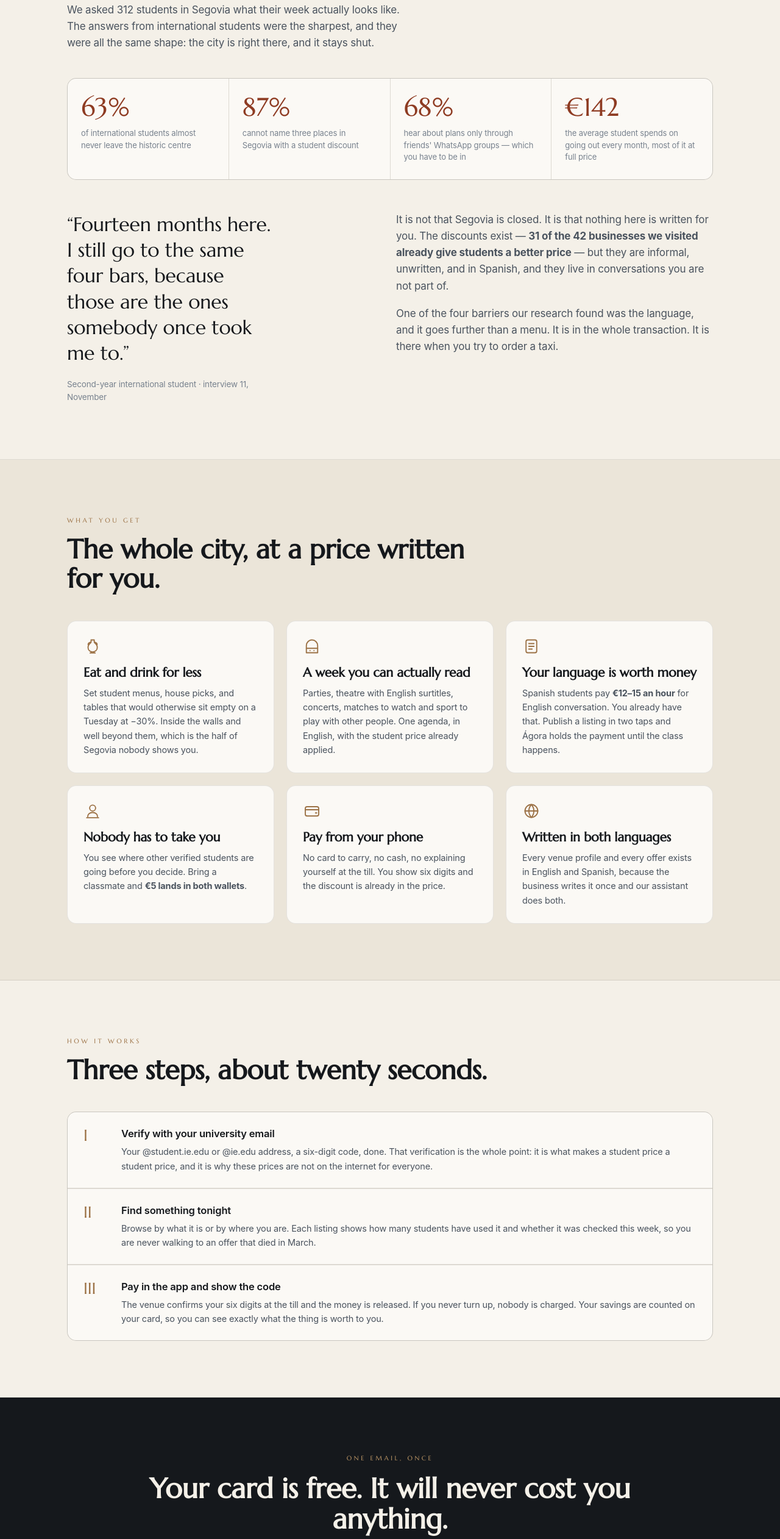
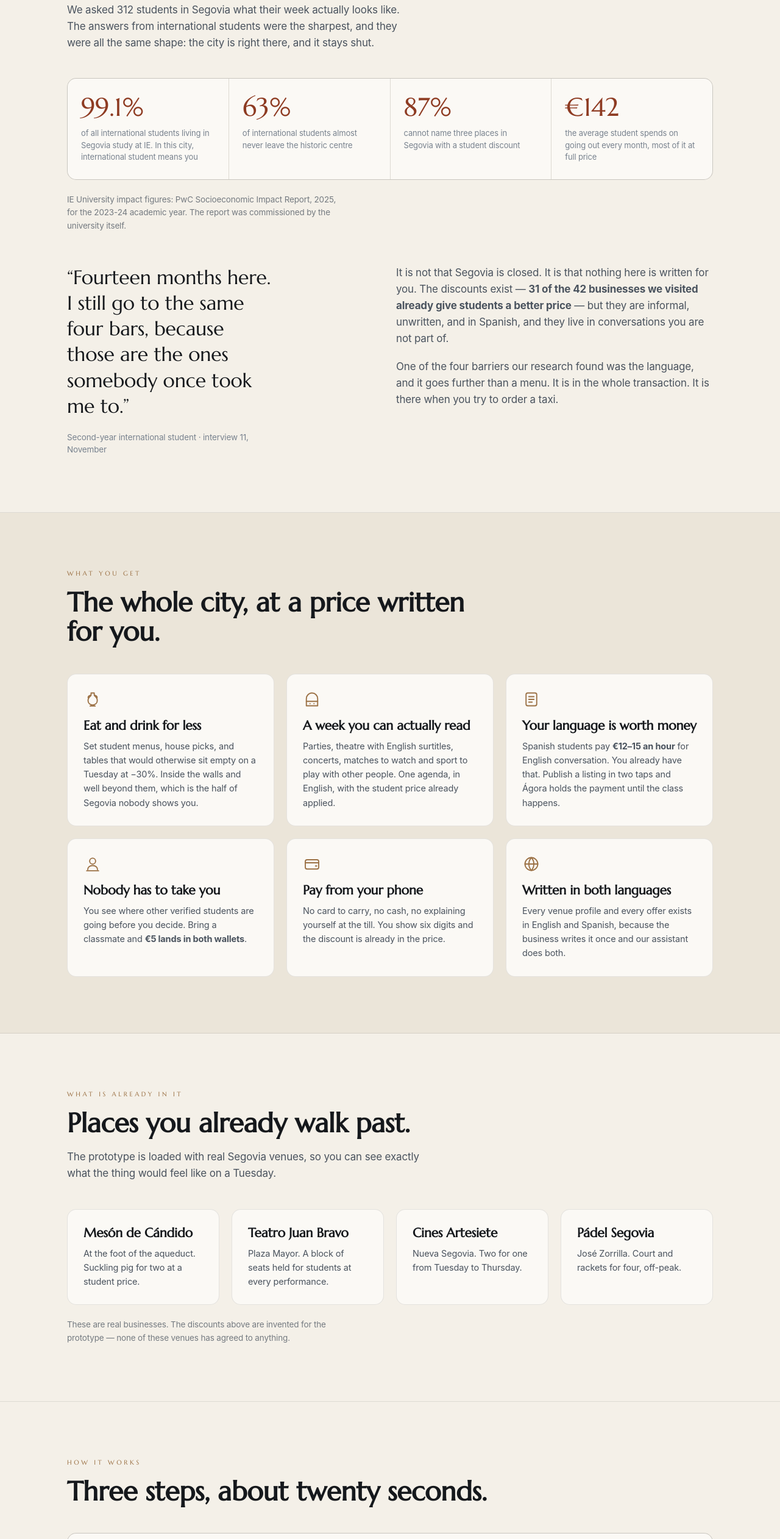
Before and after one commit to albertogomez249/agora-segovia, a plain HTML site: page web/en/index.html in a window 1280 px wide. Shown: the part 1037-3561 px from the top of the page at 61% size. Drawn offline with Linux system fonts and the light colour scheme.

Commit message:
Web: datos del informe de PwC y locales reales de Segovia
El 99,1% de los estudiantes internacionales que viven en Segovia estudian en
IE. Esa cifra encabeza ahora la página en inglés: deja de ser una propuesta
para un nicho y pasa a dirigirse a casi toda esa población.

La página de negocios gana una sección con el 18,1% del PIB del sector
servicios y el 13,4% del empleo, que convierten al estudiante en cliente
estructural y no de temporada. Con la fuente citada y diciendo que el
informe lo encargó la propia universidad.

Y la página en inglés nombra locales reales —Cándido, Juan Bravo, Artesiete,
Pádel Segovia— con el aviso de que los descuentos son inventados. Ese aviso
va también en el pie de las cuatro páginas.

Co-Authored-By: Claude Opus 5 <noreply@anthropic.com>

```diff
--- a/web/en/index.html
+++ b/web/en/index.html
@@ -46,15 +46,16 @@
       the city is right there, and it stays shut.</p>
 
     <div class="figs reveal">
+      <div class="f"><div class="n">99.1%</div><div class="k">of all international students living
+        in Segovia study at IE. In this city, international student means you</div></div>
       <div class="f"><div class="n">63%</div><div class="k">of international students almost never
         leave the historic centre</div></div>
       <div class="f"><div class="n">87%</div><div class="k">cannot name three places in Segovia
         with a student discount</div></div>
-      <div class="f"><div class="n">68%</div><div class="k">hear about plans only through
-        friends' WhatsApp groups — which you have to be in</div></div>
       <div class="f"><div class="n">€142</div><div class="k">the average student spends on going out
         every month, most of it at full price</div></div>
     </div>
+    <p class="sub reveal" style="font-size:13.5px;margin-top:22px;opacity:.75">IE University impact figures: PwC Socioeconomic Impact Report, 2025, for the 2023-24 academic year. The report was commissioned by the university itself.</p>
 
     <div class="grid g2" style="margin-top:52px">
       <div class="quote reveal">
@@ -109,6 +110,28 @@
   </div>
 </section>
 
+<section class="band">
+  <div class="wrap">
+    <div class="eyebrow reveal">WHAT IS ALREADY IN IT</div>
+    <h2 class="big reveal">Places you already walk past.</h2>
+    <p class="sub reveal">The prototype is loaded with real Segovia venues, so you can see
+      exactly what the thing would feel like on a Tuesday.</p>
+    <div class="grid g4">
+      <div class="tile reveal"><h3>Mesón de Cándido</h3>
+        <p>At the foot of the aqueduct. Suckling pig for two at a student price.</p></div>
+      <div class="tile reveal"><h3>Teatro Juan Bravo</h3>
+        <p>Plaza Mayor. A block of seats held for students at every performance.</p></div>
+      <div class="tile reveal"><h3>Cines Artesiete</h3>
+        <p>Nueva Segovia. Two for one from Tuesday to Thursday.</p></div>
+      <div class="tile reveal"><h3>Pádel Segovia</h3>
+        <p>José Zorrilla. Court and rackets for four, off-peak.</p></div>
+    </div>
+    <p class="sub reveal" style="font-size:13.5px;margin-top:22px;opacity:.75">
+      These are real businesses. The discounts above are invented for the prototype —
+      none of these venues has agreed to anything.</p>
+  </div>
+</section>
+
 <section class="band" id="how">
   <div class="wrap">
     <div class="eyebrow reveal">HOW IT WORKS</div>
@@ -152,6 +175,7 @@
   <div><a href="/en/">IE · English</a><br><a href="/es/">UVa · Español</a><br>
     <a href="/negocios/">For businesses</a></div>
   <div><a href="/student/" data-app="student">Student app</a><br><a href="/business/" data-app="business">Business console</a></div>
+  <div style="max-width:34ch"><b style="color:var(--bronze-hi)">Demonstration.</b> The venues named are real Segovia businesses, but the discounts, prices and reviews are invented. None of this is an offer.</div>
   <div style="max-width:30ch">Example project for class. Figures come from our own field research
     in Segovia and are illustrative.</div>
 </div></footer>
```
Also changed, not shown: web/es/index.html (+1 -0 lines), web/index.html (+3 -2 lines), web/negocios/index.html (+21 -0 lines).
